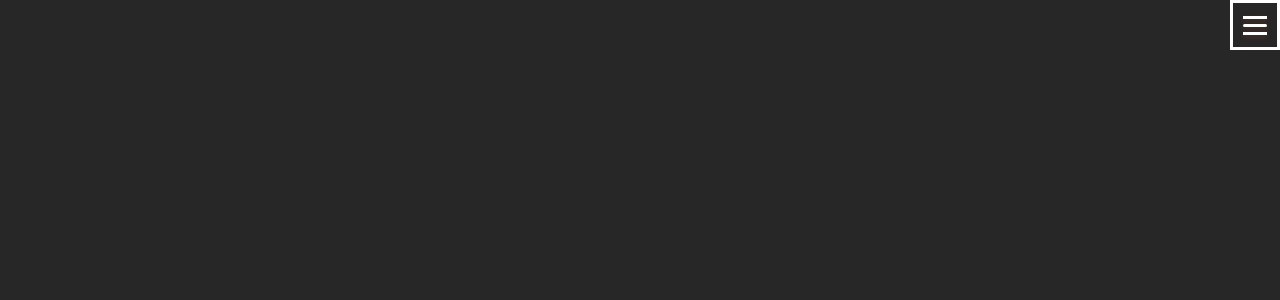
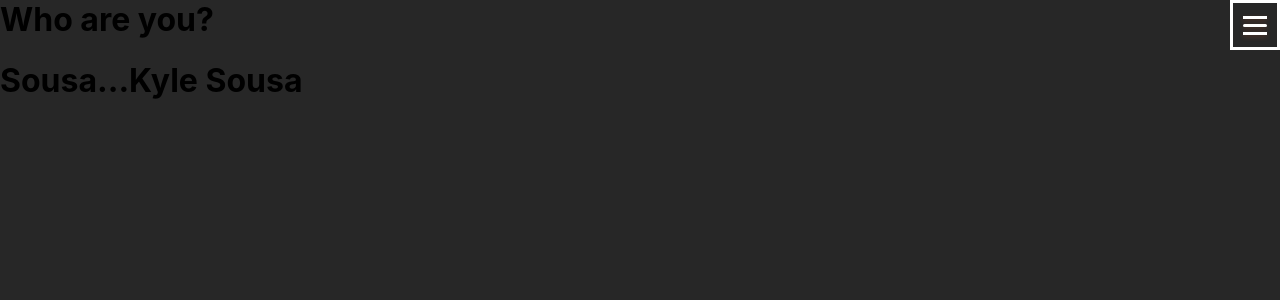
Before and after one commit to AWSMProdigy/updated-portfolio, a React (Create React App) app in the folder my-portfolio/: page / in a window 1280 px wide. Shown: the top 300 px of the page. Built offline with nearby package versions, Linux system fonts and the light colour scheme.

Commit message:
Pages present with scroll snap effect

```diff
--- a/my-portfolio/src/App.css
+++ b/my-portfolio/src/App.css
@@ -2,7 +2,18 @@ body {
   background: #272727;
 }
 
+.pages{
+  position: absolute;
+  top: 0;
+  left: 0;
+  scroll-snap-type: y mandatory;
+  overflow-y: scroll;
+  height: 100vh;
+  width: 100vw;
+}
+
 .mob-btn {
+  z-index: 999;
   position: relative;
   display: flex;
   justify-content: center;
@@ -86,6 +97,7 @@ nav{
 }
 
 .nav-links{
+  z-index: 1000;
   justify-content: flex-end;
   margin-right: 10px;
   transition: all .2s ease-in-out;
@@ -99,34 +111,18 @@ nav{
 
 .nav-links a{
   display:inline-block;
-  background-color:#eee;
   list-style-type:none;
   margin-right:-4px;
   padding:10px;
-  border-right:1px solid white;
   cursor: pointer;
   text-decoration: none;
-
+  color: white;
+  transition: all .2s ease-in-out;
 }
 
-.nav-links-mobile a {
-  height: 100px;
-  background-color: white;
-  cursor: pointer;
-  text-align: center;
-  text-decoration: none;
-  vertical-align: middle;
+.nav-links a:hover{
+  color: rgb(42, 42, 255);
 }
-
-.nav-links-mobile a:hover {
-  border: 1px solid black;
-}
-
-.nav-links-mobile a h1{
-  vertical-align: middle;
-  color: black;
-}
-
 
 .right i{
   display: none;
@@ -139,6 +135,24 @@ nav{
 
 .mob-false, .mob-true{
   display: none;
+}
+
+.Page{
+  height: 100vh;
+  width: 100vw;
+  scroll-snap-align: start;
+}
+
+.Projects{
+  background-color: yellow;
+}
+
+.Skills{
+  background-color: green;
+}
+
+.Contact{
+  background-color: white;
 }
 
 @media (max-width:1280px){
@@ -154,6 +168,27 @@ nav{
     text-align: center;
     flex-direction: column;
     transition: all .2s ease-in-out;
+    z-index: 1000;
+
+  }
+
+  .nav-links-mobile a {
+    height: 100px;
+    cursor: pointer;
+    text-align: center;
+    text-decoration: none;
+    vertical-align: middle;
+    color: black;
+    background-color: white;
+    transition: all .2s ease-in-out;
+  }
+
+  .nav-links-mobile a:hover {
+    color:rgb(42, 42, 255);
+  }
+
+  .nav-links-mobile a h1{
+    vertical-align: middle;
   }
 
   .nav-links-mobile.mob-false{
--- a/my-portfolio/src/App.js
+++ b/my-portfolio/src/App.js
@@ -42,21 +42,21 @@ function App() {
           <a href="#Projects"><h1>Projects</h1></a>
           <a href="#Contact"><h1>Contact</h1></a>
         </div>
-
-      <body>
-        <div className="About">
-
+        <div className='pages'>
+        <div className="Page About" id="About">
+          <h1>Who are you?</h1>
+          <h1>Sousa...Kyle Sousa</h1>
         </div>
-        <div className="Projects">
-
+        <div className="Page Projects" id="Projects">
+          <h1>I told you I'd find you</h1>
         </div>
-        <div className="Skills">
-
+        <div className="Page Skills" id="Skills">
+          <h1>I have a particular set of skills...</h1>
         </div>
-        <div className="Contact">
-
+        <div className="Page Contact" id="Contact">
+          <h1>I told you you'd find me</h1>
         </div>
-      </body>
+        </div>
     </div>
   );
 }
```
